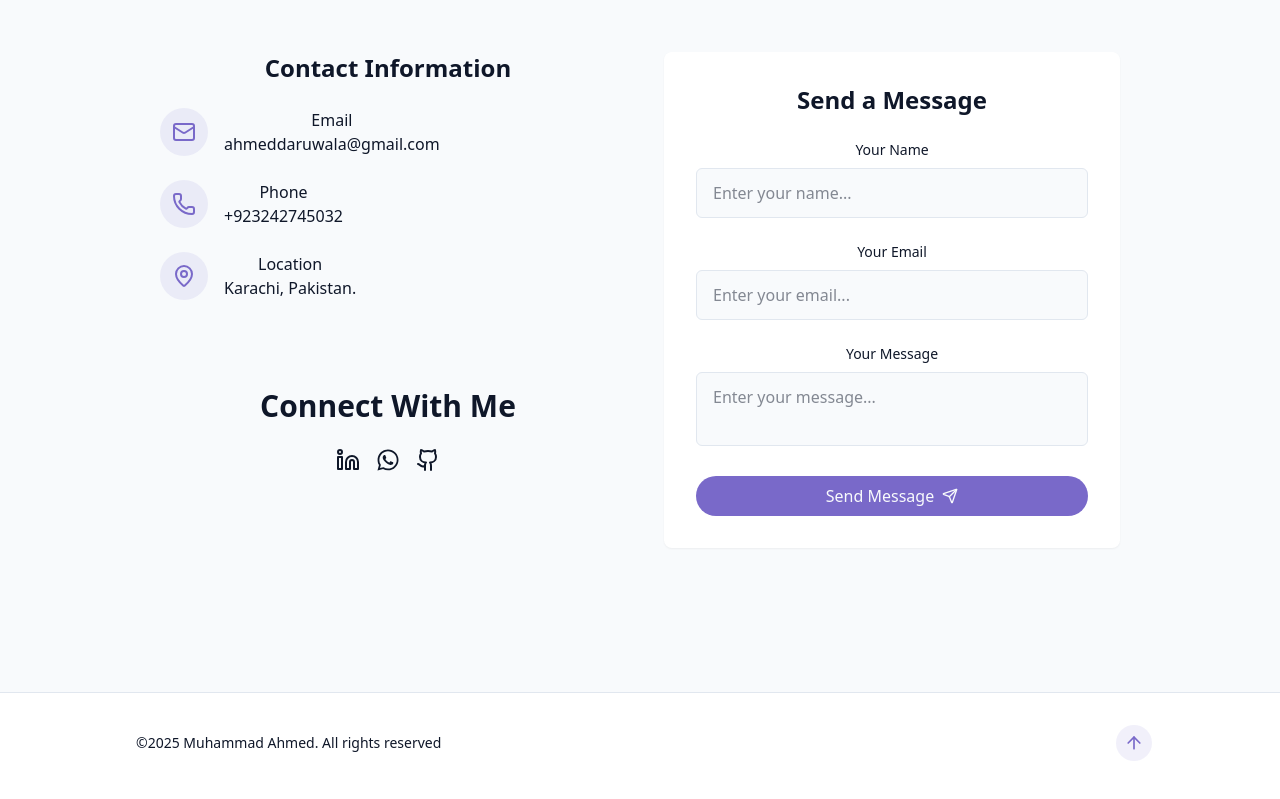
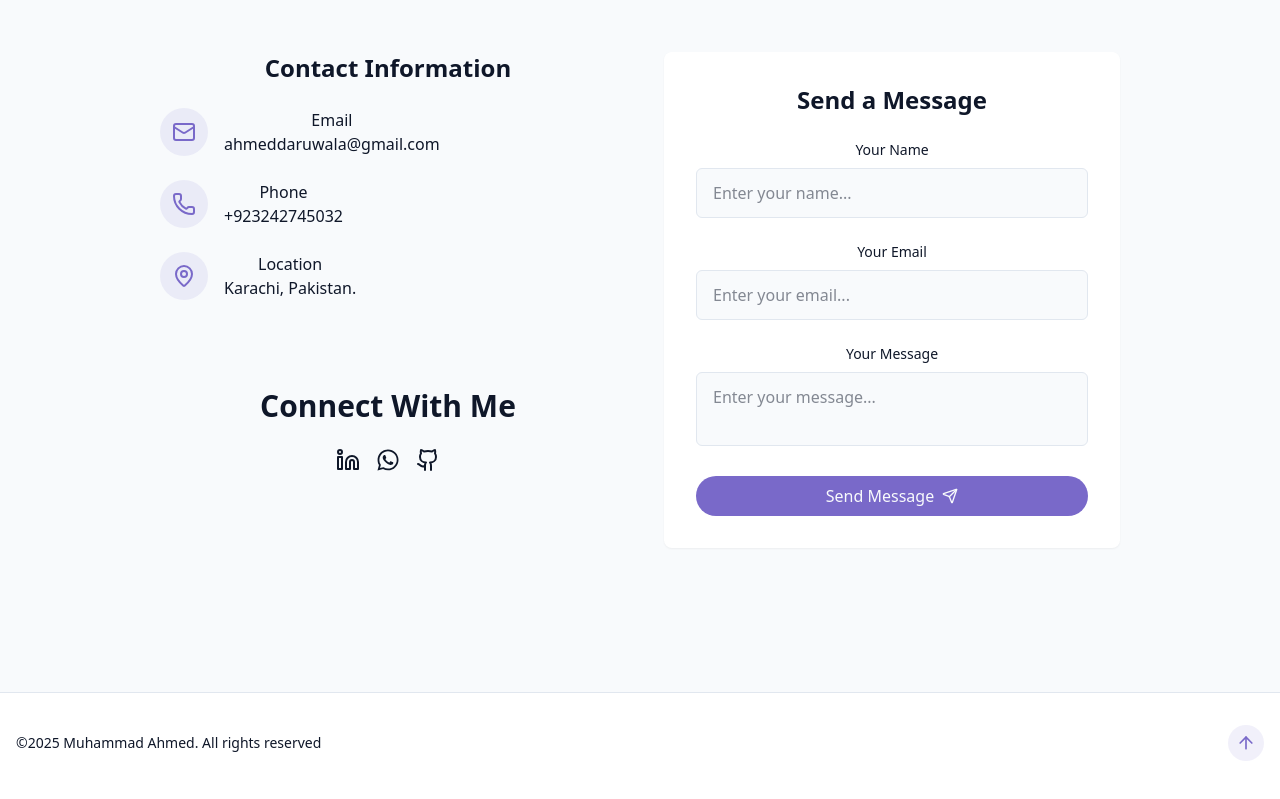
Before and after one commit to ahmeddaruwala/potfolio1, a React (Vite) app: page / in a window 1280 px wide. Shown: the part 3308-4107 px from the top of the page. Built offline with nearby package versions, Linux system fonts and the light colour scheme.

Commit message:
portfolio

```diff
--- a/src/components/Footer.jsx
+++ b/src/components/Footer.jsx
@@ -3,13 +3,13 @@ import { ArrowUp } from "lucide-react";
 export const Footer = () => {
   return (
     <footer className="py-12 px-4 bg-card relative border-t border-border mt-12 pt-8 flex flex-wrap justify-between items-center">
-      <p className="text-sm text-muted-foreground ml-30">
+      <p className="text-sm text-muted-foreground">
         &copy;{new Date().getFullYear()} Muhammad Ahmed. All rights reserved
       </p>
 
       <a
         href="#hero"
-        className="p-2 mr-28 rounded-full bg-primary/10 hover:bg-primary/20 text-primary transition-colors"
+        className="p-2 rounded-full bg-primary/10 hover:bg-primary/20 text-primary transition-colors"
       >
         <ArrowUp size={20} />
       </a>
```
